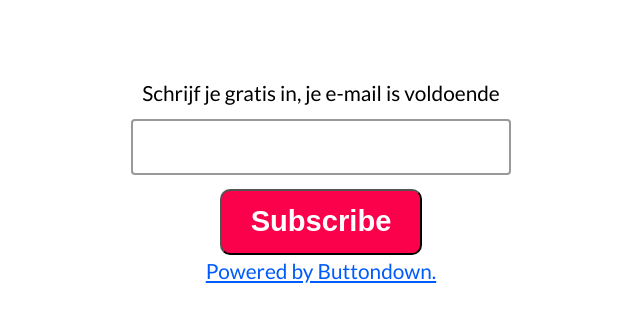
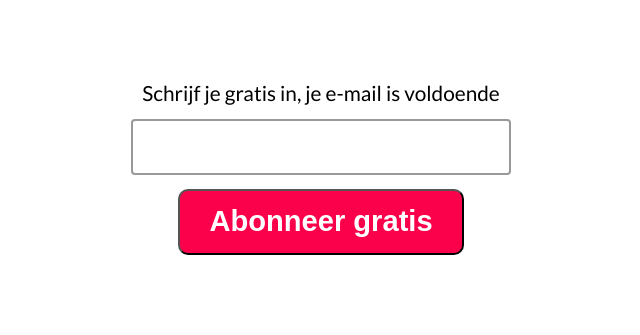
Before and after one commit to reinier/82procent, a plain HTML site: page index.html in a window 1280 px wide. Shown: the part 415-750 px from the top of the page, without its empty margins (319-959 px from the left). Drawn offline with Linux system fonts and the light colour scheme.

Commit message:
Update index.html

```diff
--- a/index.html
+++ b/index.html
@@ -27,10 +27,7 @@
       <label for="bd-email">Schrijf je gratis in, je e-mail is voldoende</label>
       <input type="email" name="email" id="bd-email">
       <input type="hidden" value="1" name="embed"/>
-      <input type="submit" value="Subscribe" id="bd-submit" />
-      <p>
-        <a href="https://buttondown.email" target="_blank">Powered by Buttondown.</a>
-      </p>
+      <input type="submit" value="Abonneer gratis" id="bd-submit" />
     </form>
   </div>
 
```
